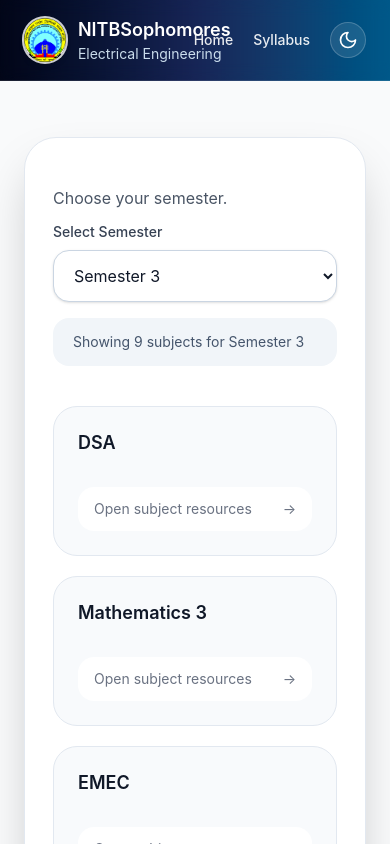
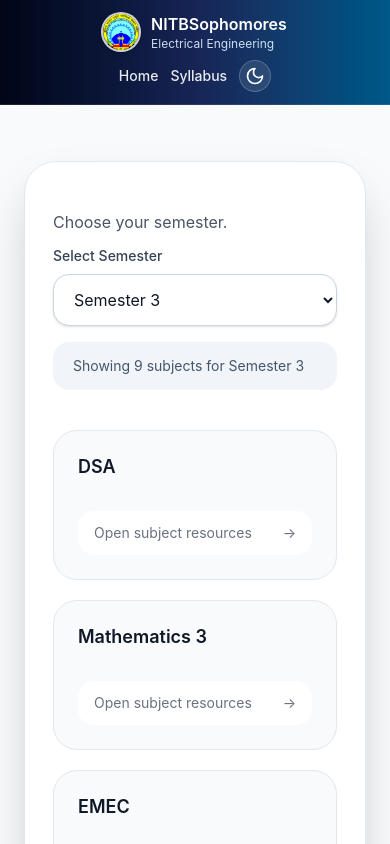
Before and after one commit to karann6287-sudo/nitbsophomores, a React (Vite) app: page / in a window 390 px wide. Shown: the top 844 px of the page. Built offline with nearby package versions, Linux system fonts and the light colour scheme.

Commit message:
Fixed responsiveness

```diff
--- a/components/NavBar.jsx
+++ b/components/NavBar.jsx
@@ -7,27 +7,31 @@ export default function NavBar({ theme, onToggleTheme }) {
 
   return (
     <header className="text-white shadow-lg border-b border-white/10 bg-linear-to-r from-slate-950 via-blue-950 to-sky-800">
-      <div className="max-w-6xl mx-auto px-6 py-4 flex items-center justify-between backdrop-blur-sm">
-        <div className="flex items-center space-x-3">
+     <div className="max-w-6xl mx-auto px-5 md:px-6 py-3 flex flex-col md:flex-row md:items-center md:justify-between gap-2 md:gap-3">
+       <div className="flex items-center justify-center md:justify-start space-x-3 w-full md:w-auto">
           <img
             src={manitLogo}
             alt="Electrical Engineering MANIT"
-            className="h-11 w-11 rounded-full object-cover ring-2 ring-white/80 shadow-md shadow-black/20"
+            className="h-9 w-9 md:h-11 md:w-11 rounded-full object-cover ring-2 ring-white/80 shadow-md shadow-black/20"
           />
-          <div>
-            <div className="text-lg font-semibold">NITBSophomores</div>
-            <div className="text-sm text-sky-100/90">Electrical Engineering</div>
+         <div>
+          <div className="text-base md:text-lg font-semibold">
+                  NITBSophomores
+          </div>
+          <div className="text-xs md:text-sm text-sky-100/90">
+                  Electrical Engineering
+          </div>
           </div>
         </div>
 
-        <nav className="flex items-center space-x-5 text-sm md:text-base font-medium">
+        <nav className="flex items-center justify-center md:justify-end gap-3 md:gap-5 text-sm md:text-base font-medium w-full md:w-auto flex-wrap">
           <Link to="/" className="transition-colors text-white/90 hover:text-cyan-200">Home</Link>
           <a href="/content/Syllabus.pdf" target="_blank" rel="noreferrer" className="transition-colors text-white/90 hover:text-cyan-200">Syllabus</a>
 
           <button
             type="button"
             onClick={onToggleTheme}
-            className="inline-flex items-center justify-center h-9 w-9 rounded-full border border-white/20 bg-white/10 text-white transition-colors hover:bg-white/20 hover:border-white/30"
+            className="inline-flex items-center justify-center h-8 w-8 md:h-9 md:w-9 rounded-full border border-white/20 bg-white/10 text-white transition-colors hover:bg-white/20 hover:border-white/30"
             aria-label={isDark ? 'Switch to light mode' : 'Switch to dark mode'}
             title={isDark ? 'Switch to light mode' : 'Switch to dark mode'}
           >
```
